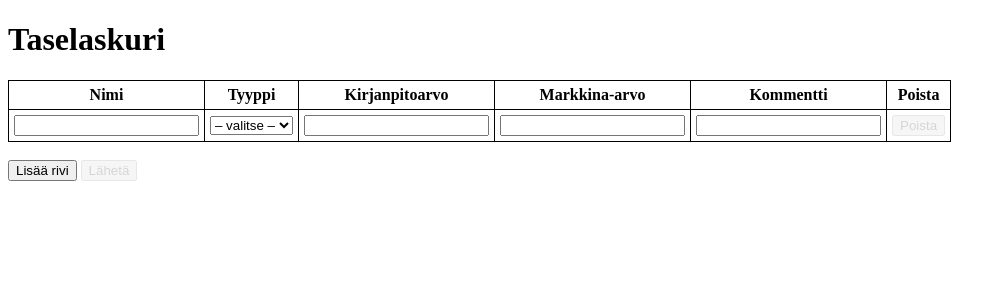
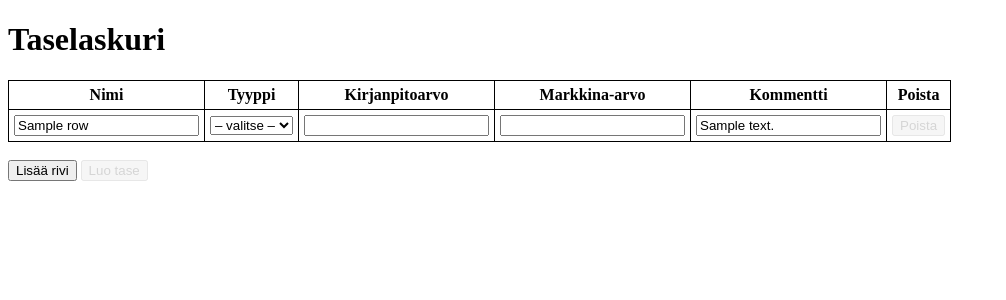
Before and after one commit to seculoseculorum/BalanceSheet, a Flask app: template templates/tase.html in a window 1280 px wide. Shown: the top 300 px of the page, without its empty margins (0-1006 px from the left). Run offline with Flask 3, Linux system fonts and the light colour scheme; the template is opened without the code that fills it: most values are stand-ins (such as "Sample title", 1, 10 or a date in 2020).

Commit message:
data stays after post

```diff
--- a/templates/tase.html
+++ b/templates/tase.html
@@ -37,6 +37,29 @@
             </tr>
         </thead>
         <tbody>
+        {% if rows %}
+            {% for row in rows %}
+            <tr>
+                <td><input type="text" name="name[]" value="{{ row.name }}" required></td>
+                <td>
+                    <select name="class[]" required>
+                        <option value="">– valitse –</option>
+                        <option value="Vara" {{ "selected" if row.class == "Vara" }}>Vara</option>
+                        <option value="Velka" {{ "selected" if row.class == "Velka" }}>Velka</option>
+                    </select>
+                </td>
+                <td><input type="number" step="0.01" name="book_value[]" value="{{ row.book_value }}" required></td>
+                <td><input type="number" step="0.01" name="market_value[]" value="{{ row.market_value }}" required></td>
+                <td><input type="text" name="comment[]" value="{{ row.comment }}"></td>
+                <td>
+                    <button type="button" class="remove-btn" onclick="removeRow(this)">
+                        Poista
+                    </button>
+                </td>
+            </tr>
+            {% endfor %}
+        {% else %}
+            <!-- First empty row (GET request) -->
             <tr>
                 <td><input type="text" name="name[]" required></td>
                 <td>
@@ -55,12 +78,13 @@
                     </button>
                 </td>
             </tr>
+        {% endif %}
         </tbody>
     </table>
 
     <br>
     <button type="button" onclick="addRow()">Lisää rivi</button>
-    <input type="submit" id="submitBtn" value="Lähetä" disabled>
+    <input type="submit" id="submitBtn" value="Luo tase" disabled>
 </form>
 
 <script>
```
